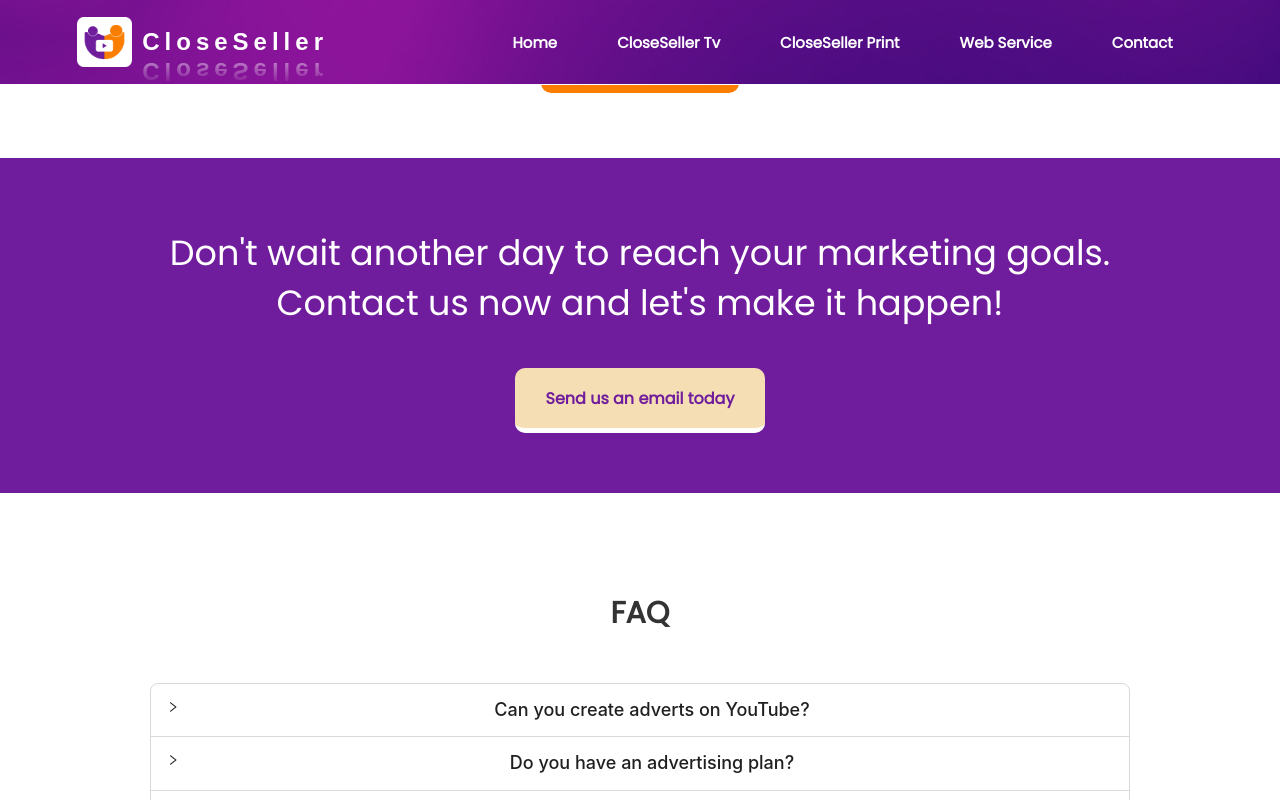
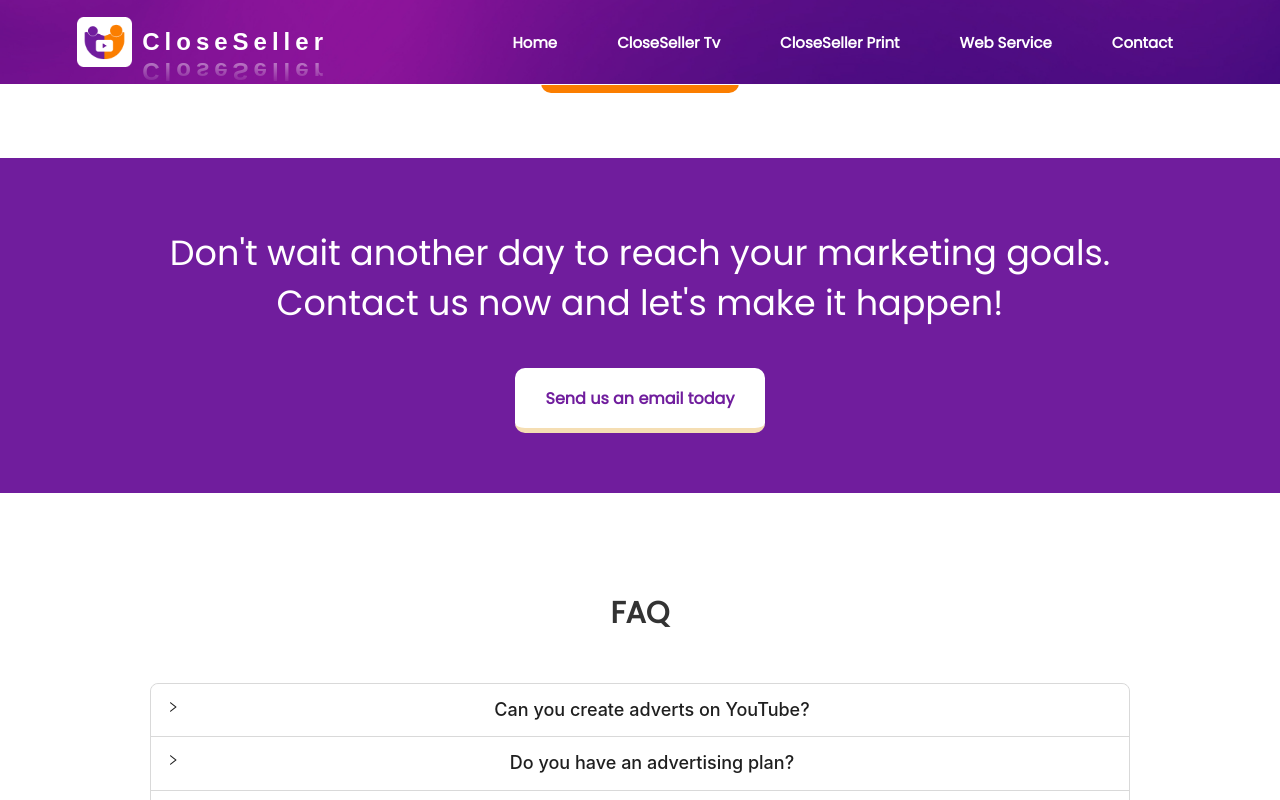
Before and after one commit to Star-ddog/closesellers-project, a React (Create React App) app: page / in a window 1280 px wide. In both pictures the pointer is over the link "Send us an email today". Shown: the part 4112-4912 px from the top of the page. Built offline with nearby package versions, Linux system fonts and the light colour scheme.

Commit message:
initialise changes

```diff
--- a/src/pages/upbar.css
+++ b/src/pages/upbar.css
@@ -420,9 +420,9 @@
     justify-content: center;
   }
   .mailss a:hover{
-    background: wheat;
+    background: white;
     color: #701D9D;
-    border-bottom: 5px solid white;
+    border-bottom: 5px solid wheat;
     font-weight: 600;
   }
 
```
